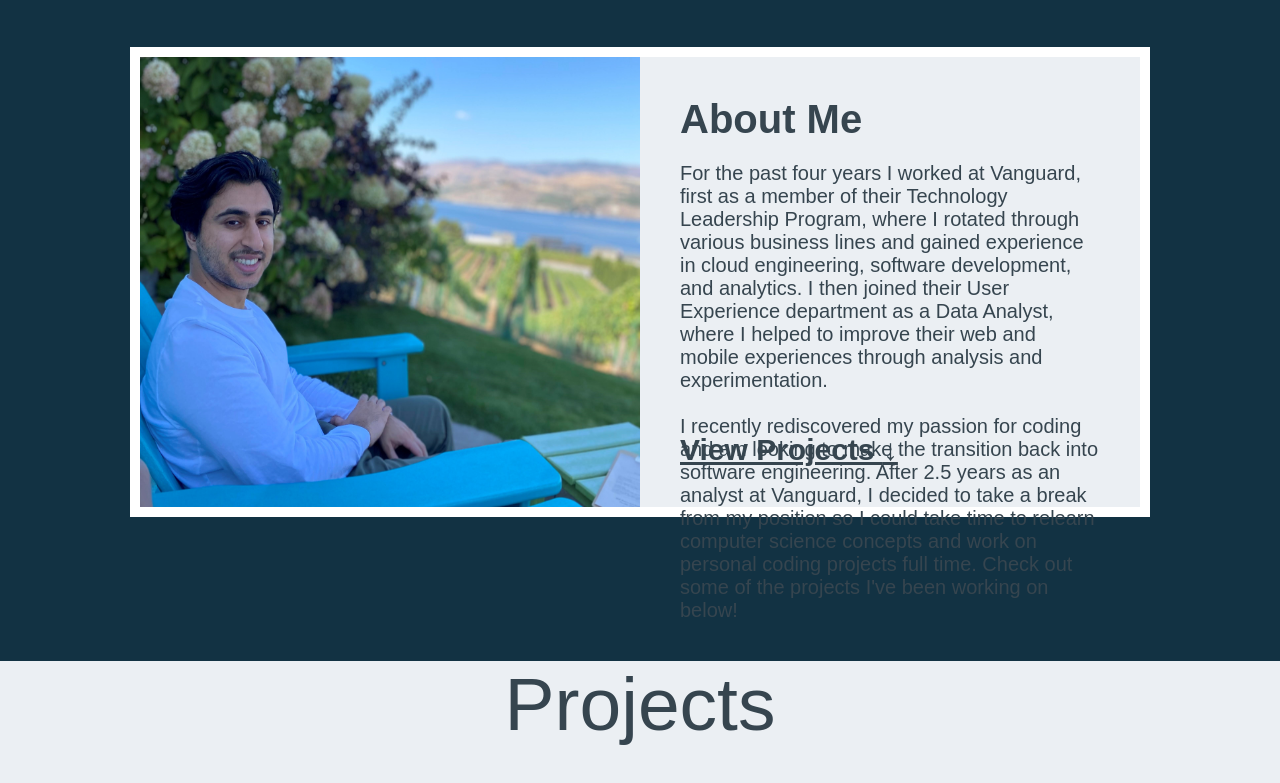
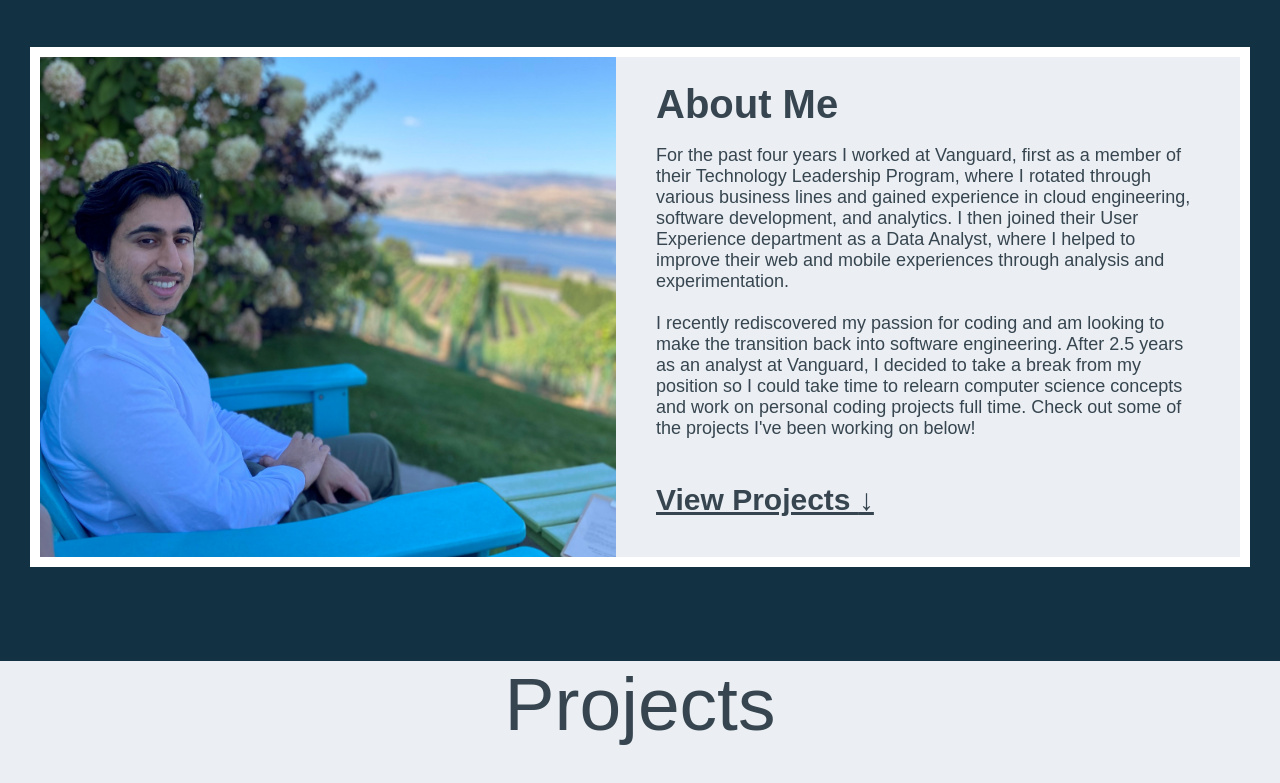
Before and after one commit to nab115/nab115.github.io, a plain HTML site: page index.html in a window 1280 px wide. Shown: the part 139-922 px from the top of the page. Drawn offline with Linux system fonts and the light colour scheme.

Commit message:
resizing about me

```diff
--- a/index.css
+++ b/index.css
@@ -18,8 +18,8 @@ body { margin: 0px; }
 
 #about-container{
     border: white 10px solid;
-    width: 1000px;
-    height: 450px;
+    width: 1200px;
+    height: 500px;
     position: relative;
     margin: auto;
     margin-top: 50px;
@@ -27,8 +27,8 @@ body { margin: 0px; }
 }
 
 #about-image {
-    height: 450px;
-    width: 50%;
+    height: 500px;
+    width: 48%;
     display: inline-block;
 }
 
@@ -36,20 +36,24 @@ body { margin: 0px; }
     /* float: right; */
     display: inline-block;
     position: absolute;
-    width: 50%;
-    height: 450px;
+    width: 52%;
+    height: 500px;
 }
 
 #about-text__inner {
     text-align: left;
     margin-left: 40px;
     margin-right: 40px;
-    margin-top: 40px;
+    margin-top: 25px;
 }
 
 #about-text__inner h3 {
     position: absolute;
     bottom: 40px;
+}
+
+#about-text__inner p {
+    font-size: 18px;
 }
 
 #down_arrow {
```
